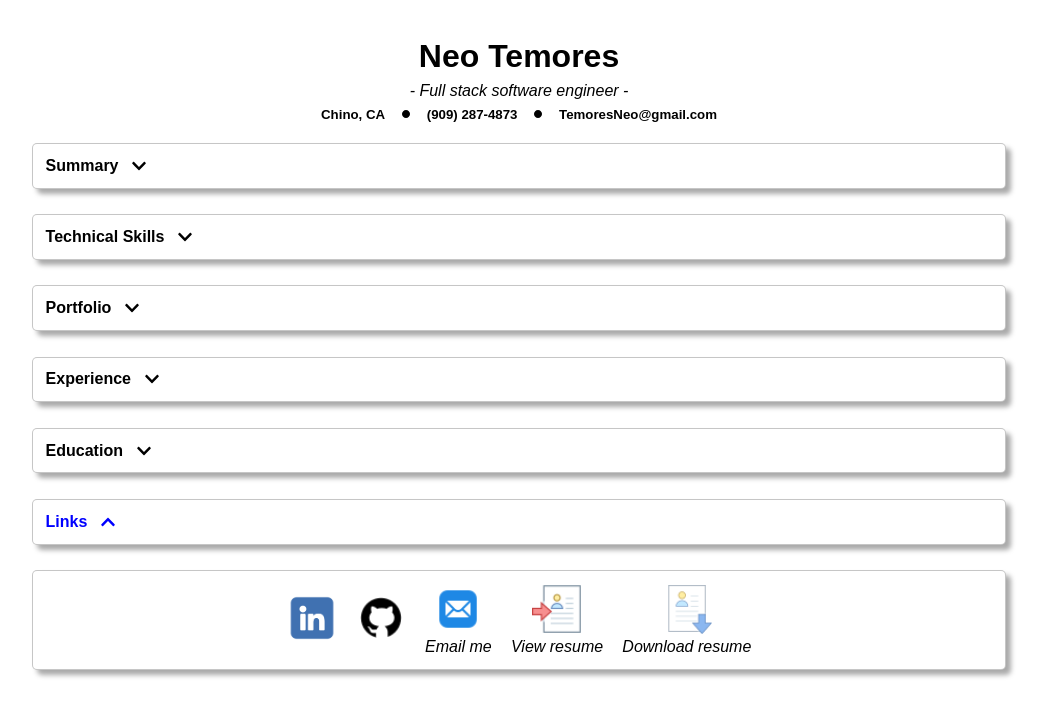
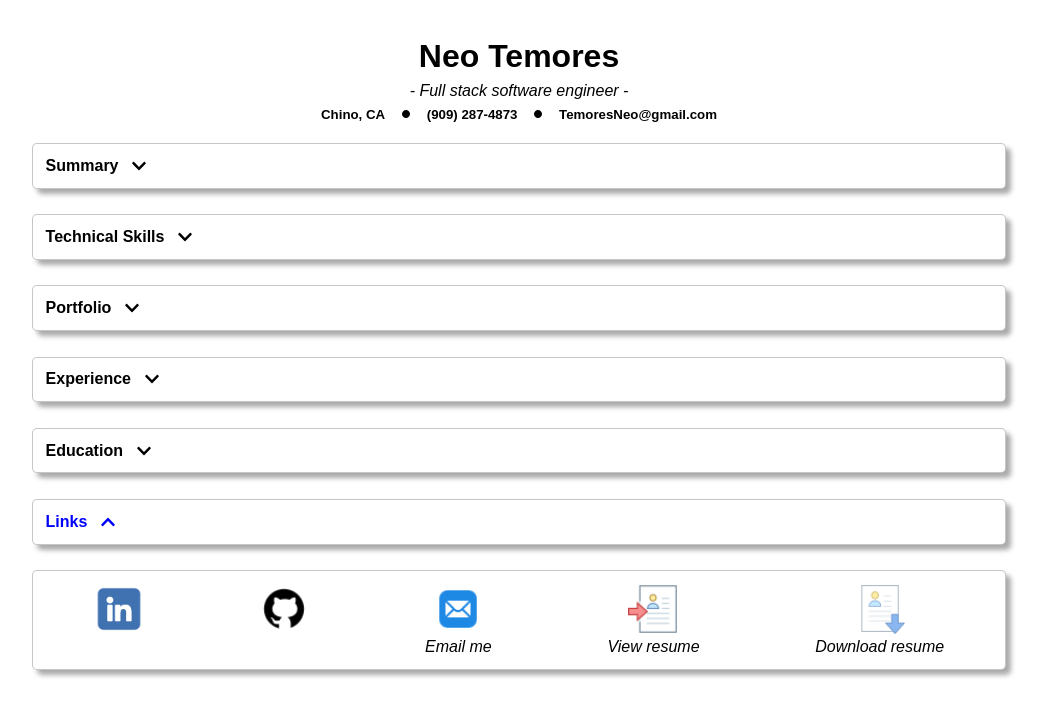
Before and after one commit to neoTemores/Online-Resume-NeoTemoresSWE, a React (Create React App) app: page / in a window 1280 px wide. Both pictures are taken after a click on the item "Links". Shown: the top 716 px of the page, without its empty margins (121-1166 px from the left). Built offline with nearby package versions, Linux system fonts and the light colour scheme.

Commit message:
fixed links layout

```diff
--- a/src/Components/Links.jsx
+++ b/src/Components/Links.jsx
@@ -1,41 +1,57 @@
-import React from 'react';
-import pdf from '../Assets/NeoTemores-ResumeSWE.pdf'
-import linkedIn from '../Assets/logos/Linkedin-logo-on-transparent-Background-PNG-.png'
-import gitHub from '../Assets/logos/github-48.png'
-import openResume from '../Assets/logos/resume-open.png'
-import downloadResume from '../Assets/logos/resume-download.png'
-import emailIcon from '../Assets/logos/email-icon.png'
+import React from "react";
+import pdf from "../Assets/NeoTemores-ResumeSWE.pdf";
+import linkedIn from "../Assets/logos/Linkedin-logo-on-transparent-Background-PNG-.png";
+import gitHub from "../Assets/logos/github-48.png";
+import openResume from "../Assets/logos/resume-open.png";
+import downloadResume from "../Assets/logos/resume-download.png";
+import emailIcon from "../Assets/logos/email-icon.png";
 
 const Links = () => {
-    return (
-        <div>
-            <div className='linksContainer'>
-                <a href='https://www.linkedin.com/in/neo-temores/' rel="noreferrer" target="_blank"><img src={linkedIn} height='50' alt='linkedIn' /></a>
+  return (
+    <div className="linksContainer">
+      <a
+        href="https://www.linkedin.com/in/neo-temores/"
+        rel="noreferrer"
+        target="_blank">
+        <img src={linkedIn} height="50" alt="linkedIn" />
+      </a>
 
-                <a href='https://github.com/neoTemores' rel="noreferrer" target="_blank"><img src={gitHub} height='50' alt='github' /></a>
+      <a href="https://github.com/neoTemores" rel="noreferrer" target="_blank">
+        <img src={gitHub} height="50" alt="github" />
+      </a>
 
-                <div className='linksWithTextDiv'>
-                    <a href="mailto:TemoresNeo@gmail.com"><img src={emailIcon} height='50' alt='email' /></a>
-                    <a className="linksAnchorTag" href="mailto:TemoresNeo@gmail.com" >Email me</a>
-                </div>
-
-                <div className='linksWithTextDiv'>
-                    <a href={pdf} target="_blank" rel="noreferrer"><img src={openResume} height='50' alt='open resume' /></a>
-                    <a className="linksAnchorTag" href={pdf} target="_blank" rel="noreferrer">View resume</a>
-                </div>
-
-                <div className='linksWithTextDiv'>
-                    <a href={pdf} download><img src={downloadResume} height='50' alt='download resume' /></a>
-                    <a className="linksAnchorTag" href={pdf} download>Download resume</a>
-                </div>
+      <div className="linksWithTextDiv">
+        <a href="mailto:TemoresNeo@gmail.com">
+          <img src={emailIcon} height="50" alt="email" />
+        </a>
+        <a className="linksAnchorTag" href="mailto:TemoresNeo@gmail.com">
+          Email me
+        </a>
+      </div>
 
 
+      <div className="linksWithTextDiv">
+        <a href={pdf} target="_blank" rel="noreferrer">
+          <img src={openResume} height="50" alt="open resume" />
+        </a>
+        <a className="linksAnchorTag"
+          href={pdf}
+          target="_blank"
+          rel="noreferrer">
+          View resume
+        </a>
+      </div>
 
-            </div>
+      <div className="linksWithTextDiv">
+        <a href={pdf} download>
+          <img src={downloadResume} height="50" alt="download resume" />
+        </a>
+        <a className="linksAnchorTag" href={pdf} download>
+          Download resume
+        </a>
+      </div>
+    </div>
+  );
+};
 
-
-        </div>
-    )
-}
-
-export default Links
+export default Links;
--- a/src/Styles/App.css
+++ b/src/Styles/App.css
@@ -4,7 +4,7 @@ body,
     margin: 0;
     padding: 0;
     box-sizing: border-box;
-    font-family:Arial, Verdana, Geneva, Tahoma, sans-serif;
+    font-family: Arial, Verdana, Geneva, Tahoma, sans-serif;
     /* background-color: #222;
     color: #fff */
     background-color: #fff;
@@ -34,6 +34,10 @@ body,
 
     .SummaryContainer {
         flex-wrap: wrap;
+    }
+
+    .linksContainer {
+        display: grid;
     }
 }
 
@@ -269,11 +273,9 @@ button.control-arrow.control-prev {
 .linksContainer {
     display: flex;
     gap: 1.5vw;
-    align-items: center;
-    justify-items: center;
-    justify-content: center;
-    flex-wrap: wrap;
+    justify-content: space-around;
 }
+
 
 .linksAnchorTag,
 .linksAnchorTag:visited {
@@ -282,24 +284,27 @@ button.control-arrow.control-prev {
     font-style: italic;
 }
 
+
 .linksWithTextDiv {
     display: grid;
     justify-items: center;
+    justify-content: center;
+    text-align: center;
 }
 
-div.educationMainContainer{
-   display:grid;
-   gap: 5vw;
-   padding: 1vw
+div.educationMainContainer {
+    display: grid;
+    gap: 5vw;
+    padding: 1vw
 }
 
-.educationDiv{
+.educationDiv {
     display: flex;
     flex-direction: column;
     gap: 2vw
 }
 
-.educationUL{
+.educationUL {
     list-style: none;
     display: flex;
     flex-direction: row;
@@ -309,24 +314,24 @@ div.educationMainContainer{
     gap: 1vw;
     flex-wrap: wrap;
 }
-.edProgram{
+
+.edProgram {
     border-bottom: 1px solid #555;
 }
 
-.schoolName{
+.schoolName {
     font-style: italic;
 }
-.gradDate{
 
-}
+.gradDate {}
 
-p.educationDescription{
+p.educationDescription {
     margin-top: 1vw;
     margin-left: 1vw;
 }
 
-@media (max-width: 860px){
-    .educationUL{
+@media (max-width: 860px) {
+    .educationUL {
         flex-direction: column;
         /* justify-items: left;
         justify-content: left; */
```
